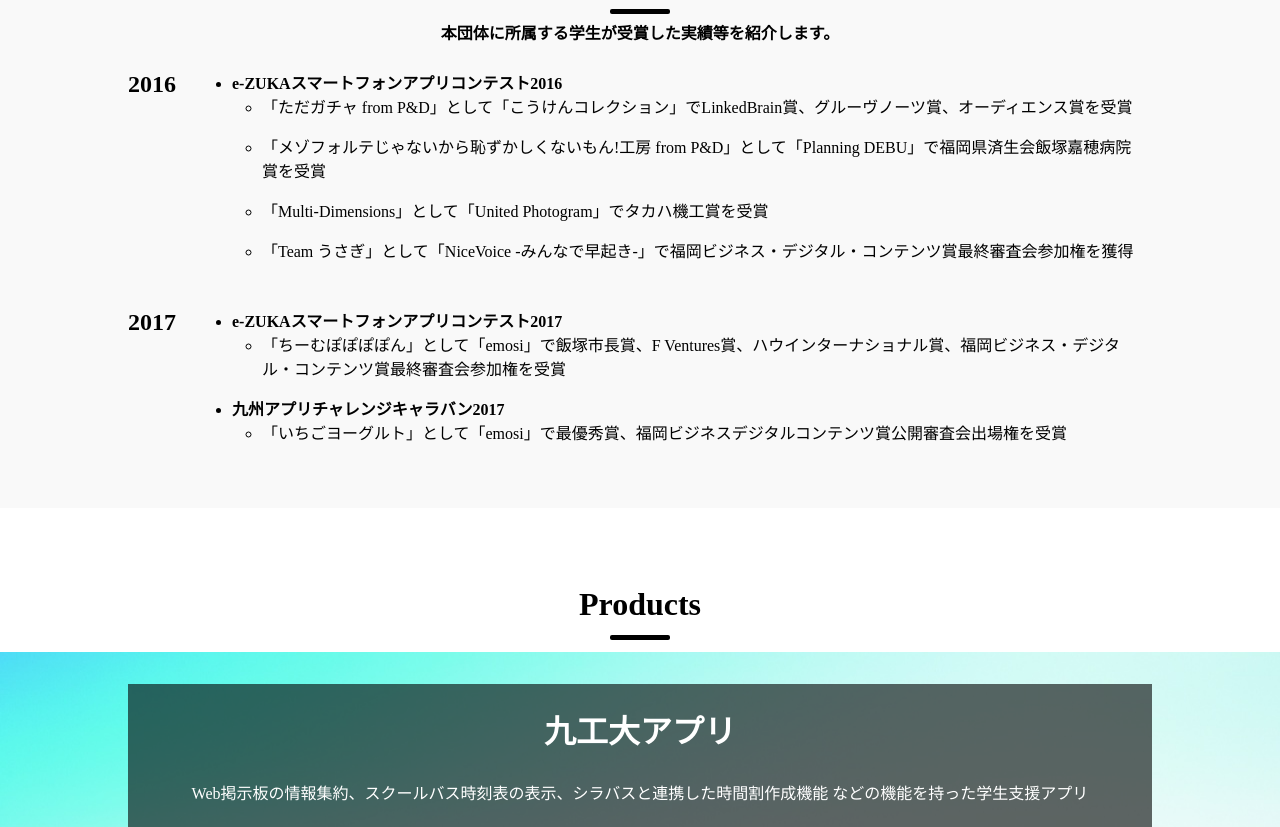
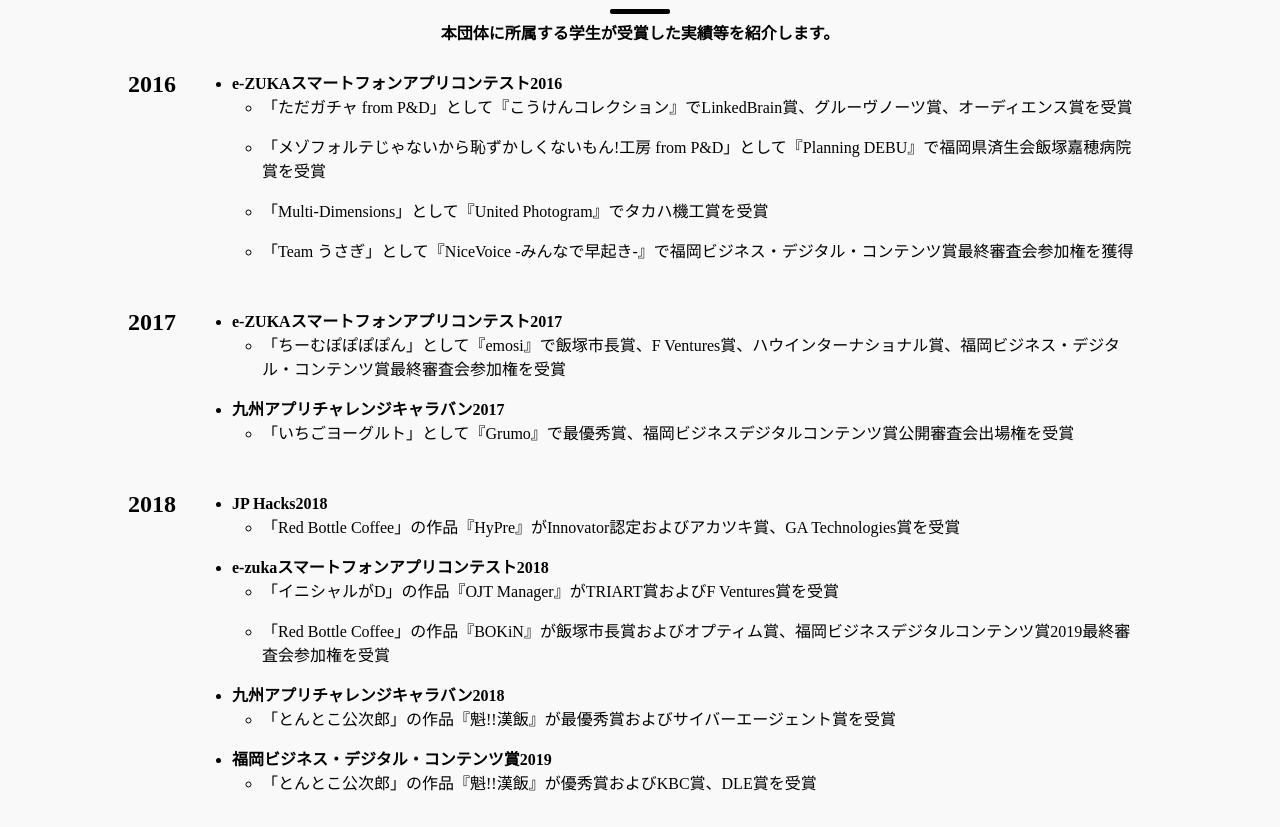
Before and after one commit to planningdev/planningdev.github.io, a website: page index.html in a window 1280 px wide. Shown: the part 920-1747 px from the top of the page. Drawn offline with nearby package versions, Linux system fonts and the light colour scheme.

Commit message:
add achievements for 2018

```diff
--- a/index.html
+++ b/index.html
@@ -60,10 +60,10 @@
           <li>
             <strong>e-ZUKAスマートフォンアプリコンテスト2016</strong>
             <ul>
-              <li>「ただガチャ from P&amp;D」として「こうけんコレクション」でLinkedBrain賞、グルーヴノーツ賞、オーディエンス賞を受賞</li>
-              <li>「メゾフォルテじゃないから恥ずかしくないもん!工房 from P&amp;D」として「Planning DEBU」で福岡県済生会飯塚嘉穂病院賞を受賞</li>
-              <li>「Multi-Dimensions」として「United Photogram」でタカハ機工賞を受賞</li>
-              <li>「Team うさぎ」として「NiceVoice -みんなで早起き-」で福岡ビジネス・デジタル・コンテンツ賞最終審査会参加権を獲得</li>
+              <li>「ただガチャ from P&amp;D」として『こうけんコレクション』でLinkedBrain賞、グルーヴノーツ賞、オーディエンス賞を受賞</li>
+              <li>「メゾフォルテじゃないから恥ずかしくないもん!工房 from P&amp;D」として『Planning DEBU』で福岡県済生会飯塚嘉穂病院賞を受賞</li>
+              <li>「Multi-Dimensions」として『United Photogram』でタカハ機工賞を受賞</li>
+              <li>「Team うさぎ」として『NiceVoice -みんなで早起き-』で福岡ビジネス・デジタル・コンテンツ賞最終審査会参加権を獲得</li>
             </ul>
           </li>
         </ul>
@@ -79,17 +79,53 @@
           <li>
             <strong>e-ZUKAスマートフォンアプリコンテスト2017</strong>
             <ul>
-              <li>「ちーむぽぽぽぽん」として「emosi」で飯塚市長賞、F Ventures賞、ハウインターナショナル賞、福岡ビジネス・デジタル・コンテンツ賞最終審査会参加権を受賞</li>
+              <li>「ちーむぽぽぽぽん」として『emosi』で飯塚市長賞、F Ventures賞、ハウインターナショナル賞、福岡ビジネス・デジタル・コンテンツ賞最終審査会参加権を受賞</li>
             </ul>
           </li>
 
           <li>
             <strong>九州アプリチャレンジキャラバン2017</strong>
             <ul>
-              <li>「いちごヨーグルト」として「emosi」で最優秀賞、福岡ビジネスデジタルコンテンツ賞公開審査会出場権を受賞</li>
+              <li>「いちごヨーグルト」として『Grumo』で最優秀賞、福岡ビジネスデジタルコンテンツ賞公開審査会出場権を受賞</li>
+            </ul>
+          </li>
+        </ul>
+      </div>
+    </div>
+
+    <div class="p-achievements-contents u-mt30 u-mb30">
+      <div class="p-achievements-contents__year">
+        2018
+      </div>
+      <div class="p-achievements-contents__items">
+        <ul>
+          <li>
+            <strong>JP Hacks2018</strong>
+            <ul>
+              <li>「Red Bottle Coffee」の作品『HyPre』がInnovator認定およびアカツキ賞、GA Technologies賞を受賞</li>
+            </ul>
+          </li>
+          <li>
+
+            <strong>e-zukaスマートフォンアプリコンテスト2018</strong>
+            <ul>
+              <li>「イニシャルがD」の作品『OJT Manager』がTRIART賞およびF Ventures賞を受賞</li>
+              <li>「Red Bottle Coffee」の作品『BOKiN』が飯塚市長賞およびオプティム賞、福岡ビジネスデジタルコンテンツ賞2019最終審査会参加権を受賞</li>
             </ul>
           </li>
 
+          <li>
+            <strong>九州アプリチャレンジキャラバン2018</strong>
+            <ul>
+              <li>「とんとこ公次郎」の作品『魁!!漢飯』が最優秀賞およびサイバーエージェント賞を受賞</li>
+            </ul>
+          </li>
+          <li>
+            <strong>福岡ビジネス・デジタル・コンテンツ賞2019</strong>
+            <ul>
+              <li>「とんとこ公次郎」の作品『魁!!漢飯』が優秀賞およびKBC賞、DLE賞を受賞</li>
+            </ul>
+          </li>
         </ul>
       </div>
     </div>
```
